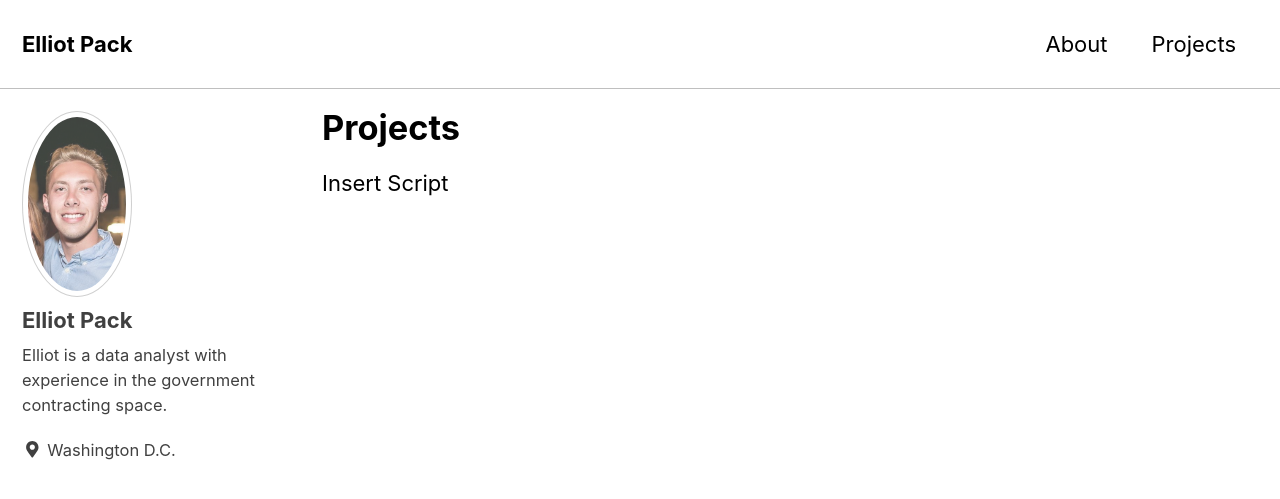
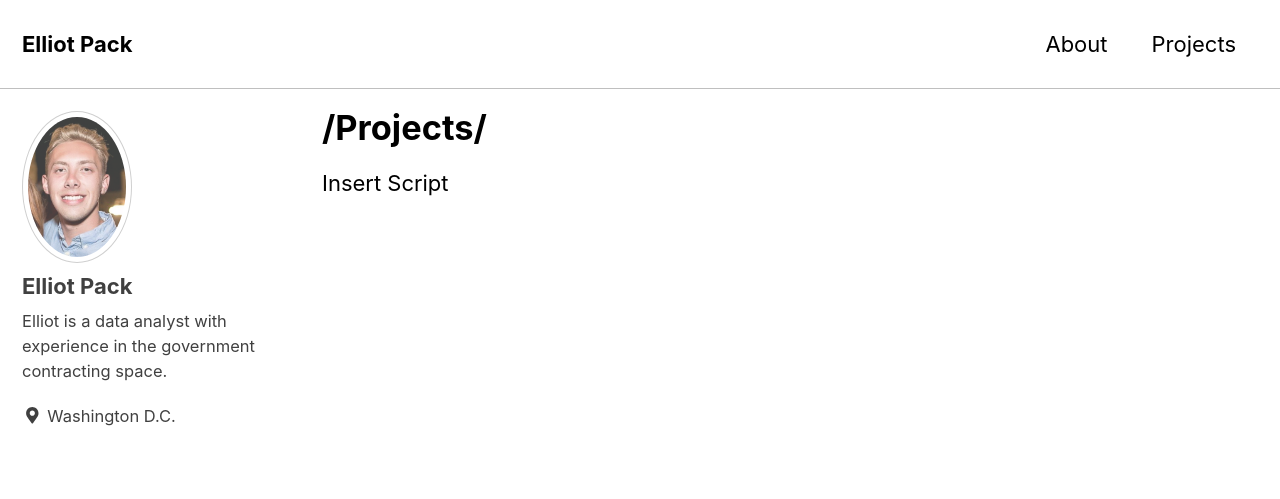
Before and after one commit to e-pack/e-pack.github.io, a Jekyll site: the page built from _pages/projects.md, in a window 1280 px wide and 900 px high. Shown: the top 499 px of the window. Built offline with Jekyll 4.4.1, drawn with Linux system fonts in a browser that asks for light colours; cached includes are drawn as plain includes; nearby versions of some CDN libraries.

Commit message:
Update pic 1

```diff
--- a/_pages/projects.md
+++ b/_pages/projects.md
@@ -1,7 +1,7 @@
 ---
 layout: archive
 permaling: /projects/
-title: "Projects"
+title: /Projects/
 author_profile: true
 ---
 
```
Also changed, not shown: images/bio_pic.png.
